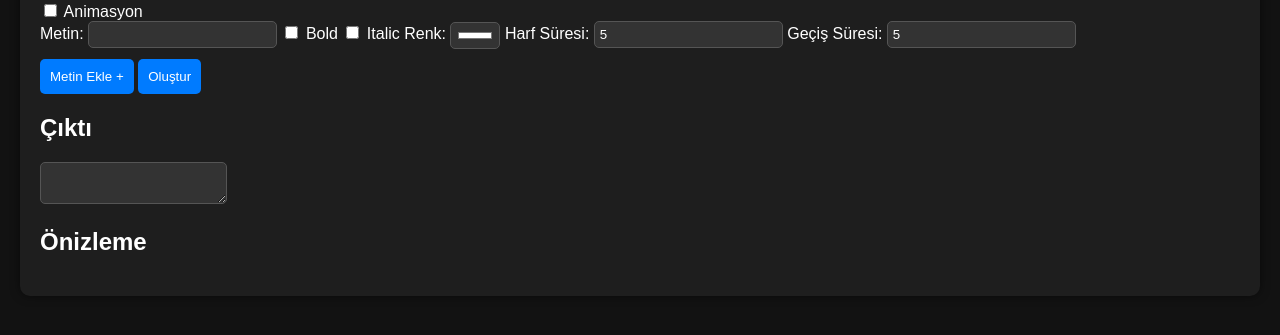
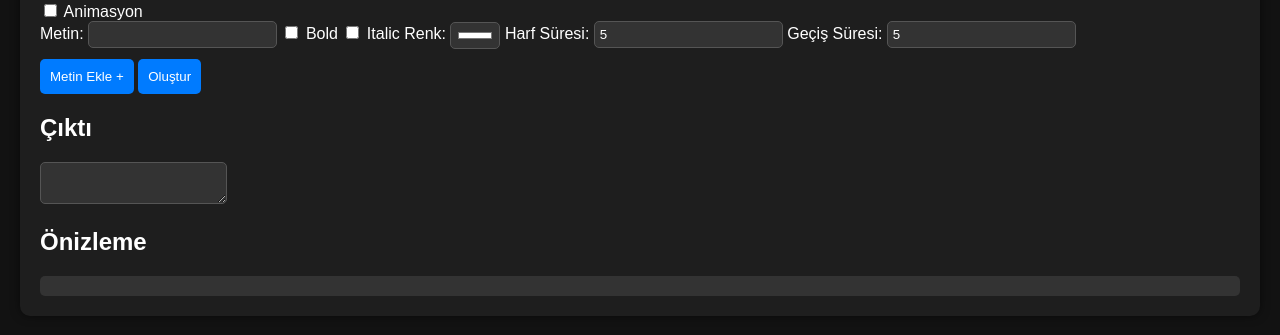
Before and after one commit to tpcoffline/mctexteditor.github.io, a plain HTML site: page index.html in a window 1280 px wide. Shown: the part 119-454 px from the top of the page. Drawn offline with nearby package versions, Linux system fonts and the light colour scheme.

Commit message:
Update style.css

```diff
--- a/style.css
+++ b/style.css
@@ -20,7 +20,7 @@ body {
     margin-bottom: 10px;
 }
 
-#outputContainer {
+#outputContainer, #previewContainer {
     margin-top: 20px;
 }
 
@@ -47,3 +47,19 @@ button {
 button:hover {
     background: #0056b3;
 }
+
+#preview {
+    background: #333;
+    padding: 10px;
+    border-radius: 5px;
+    font-family: "Minecraft", monospace; /* Minecraft font */
+    white-space: pre-wrap; /* Preserve whitespace and line breaks */
+}
+
+.bold {
+    font-weight: bold;
+}
+
+.italic {
+    font-style: italic;
+}
```
